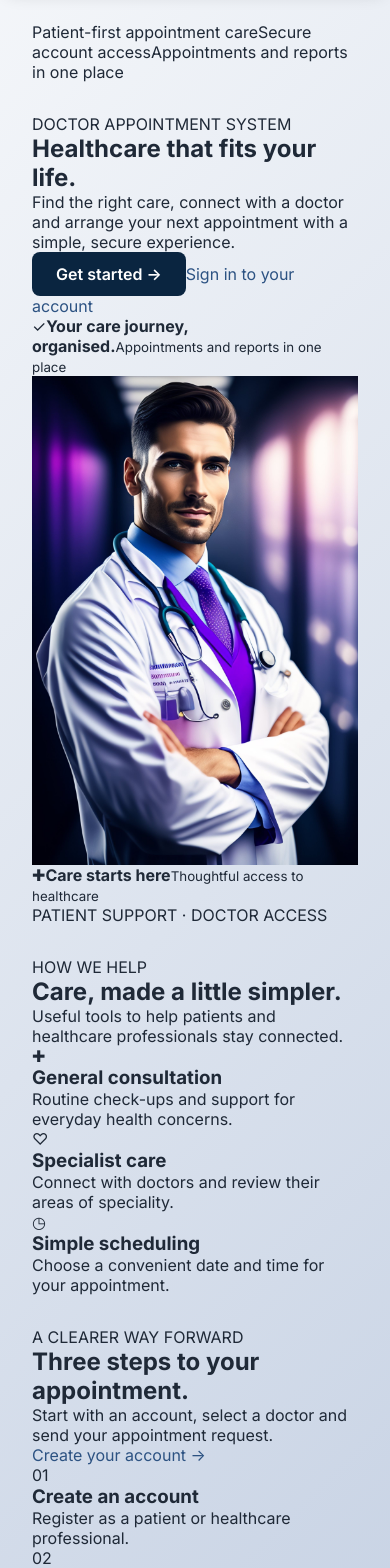
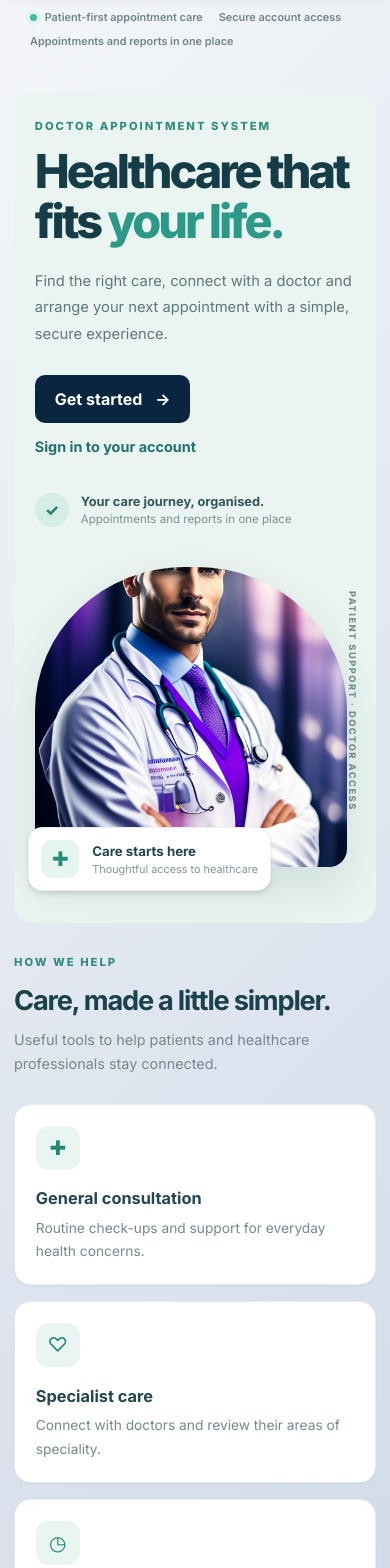
Before and after one commit to ishanshdubey-builds/doctor-appointment-system, a React (Create React App) app in the folder frontend/frontend-ui/: page / in a window 390 px wide. Shown: the part 80-1648 px from the top of the page. Built offline with nearby package versions, Linux system fonts and the light colour scheme; no server answers.

Commit message:
Redesign public healthcare landing page

```diff
--- a/frontend/frontend-ui/src/Component/UI/Home.css
+++ b/frontend/frontend-ui/src/Component/UI/Home.css
@@ -1,231 +1,80 @@
-/* ==========================================================================
-   Home Page Styles
-   Focuses on modern grid layouts, responsive cards, and premium typography.
-   Inherits colors and glassmorphism variables from index.css.
-   ========================================================================== */
-
-/* Main wrapper with safe padding and max width */
-.home-container {
-  max-width: 1280px;
-  margin: 0 auto;
-  padding: 2rem;
-  display: flex;
-  flex-direction: column;
-  gap: 2rem;
+ .home-container { width: min(1160px, calc(100% - 48px)); margin: 0 auto; padding: 1.15rem 0 2rem; display: flex; flex-direction: column; gap: 2.8rem; }
+.home-trustbar { display: flex; justify-content: center; flex-wrap: wrap; gap: 1.2rem 2.4rem; padding: .75rem 1rem; color: #70858a; font-size: .78rem; font-weight: 600; }
+.home-trustbar span { display: inline-flex; align-items: center; gap: .48rem; }
+.trust-dot { width: 7px; height: 7px; border-radius: 50%; background: #45b8a5; box-shadow: 0 0 0 4px #e0f3ee; }
+.home-hero { display: grid; grid-template-columns: 1.02fr .98fr; align-items: center; gap: clamp(2rem, 6vw, 5.5rem); padding: clamp(2rem, 5vw, 4.5rem); overflow: hidden; border-radius: 28px; background: #eaf4f1; }
+.hero-copy { max-width: 540px; }
+.eyebrow { margin: 0 0 .9rem; color: #348c7e; font-size: .7rem; font-weight: 800; letter-spacing: .18em; }
+.hero-copy h1 { max-width: 560px; margin: 0; color: #153c47; font-size: clamp(2.5rem, 5.3vw, 4.5rem); font-weight: 800; line-height: 1.06; letter-spacing: -.065em; }
+.hero-copy h1 span { color: #2b9888; }
+.hero-description { max-width: 480px; margin: 1.35rem 0 1.7rem; color: #5e777d; font-size: 1.03rem; line-height: 1.8; }
+.hero-actions { display: flex; align-items: center; flex-wrap: wrap; gap: 1.2rem; }
+.btn { display: inline-flex; align-items: center; justify-content: center; gap: .8rem; padding: .9rem 1.25rem; border-radius: 10px; font-weight: 700; }
+.text-action { color: #246f70; font-size: .9rem; font-weight: 700; }
+.text-action:hover { color: #1d4f59; }
+.hero-assurance { display: flex; align-items: center; gap: .75rem; margin-top: 2.4rem; }
+.assurance-icon { display: grid; width: 34px; height: 34px; place-items: center; border-radius: 50%; background: #d4eee5; color: #25846f; font-weight: 800; }
+.hero-assurance strong, .hero-assurance small, .hero-note strong, .hero-note small { display: block; }
+.hero-assurance strong { color: #34565d; font-size: .8rem; }
+.hero-assurance small { margin-top: .2rem; color: #799095; font-size: .72rem; }
+.hero-visual { position: relative; max-width: 475px; margin: 0 auto; padding: 0 1.3rem 1.5rem 0; }
+.hero-image-frame { overflow: hidden; height: clamp(300px, 36vw, 440px); border-radius: 48% 48% 18px 18px; background: #d3e6df; box-shadow: 0 20px 45px rgba(30, 76, 77, .13); }
+.modern-img { display: block; width: 100%; height: 100%; object-fit: cover; object-position: center; }
+.hero-note { position: absolute; left: -2.1rem; bottom: 0; display: flex; align-items: center; gap: .8rem; padding: 1rem 1.15rem; border: 1px solid #e8efed; border-radius: 14px; background: #fff; box-shadow: var(--shadow-md); }
+.note-icon { display: grid; width: 38px; height: 38px; place-items: center; border-radius: 11px; background: #e6f5f0; color: #258e7b; font-size: 1.25rem; }
+.hero-note strong { color: #23464e; font-size: .83rem; }
+.hero-note small { margin-top: .2rem; color: #819397; font-size: .68rem; }
+.hero-side-label { position: absolute; right: -.35rem; top: 1.5rem; writing-mode: vertical-rl; color: #74908e; font-size: .58rem; font-weight: 800; letter-spacing: .16em; }
+.home-section { display: flex; flex-direction: column; gap: 1.5rem; }
+.section-heading { display: flex; justify-content: space-between; align-items: end; gap: 2rem; }
+.section-heading h2, .process-intro h2 { margin: 0; color: #1a414c; font-size: clamp(1.7rem, 3vw, 2.4rem); letter-spacing: -.045em; }
+.section-heading > p { max-width: 360px; margin: 0 0 .2rem; color: #74888d; font-size: .9rem; line-height: 1.7; }
+.service-grid { display: grid; grid-template-columns: repeat(3, 1fr); gap: 1rem; }
+.service-card { padding: 1.65rem; border: 1px solid #e2ece9; border-radius: 16px; background: #fff; box-shadow: var(--shadow-sm); transition: transform .2s ease, box-shadow .2s ease; }
+.service-card:hover { transform: translateY(-3px); box-shadow: var(--shadow-md); }
+.service-icon { display: grid; width: 44px; height: 44px; place-items: center; border-radius: 13px; background: #e9f5f1; color: #248574; font-size: 1.25rem; }
+.service-card h3 { margin: 1.15rem 0 .55rem; color: #244650; font-size: 1.02rem; }
+.service-card p { margin: 0; color: #75898d; font-size: .86rem; line-height: 1.7; }
+.home-process { display: grid; grid-template-columns: .8fr 1.2fr; gap: clamp(2rem, 6vw, 5rem); padding: clamp(1.7rem, 4vw, 3rem); border-radius: 20px; background: #143e4a; color: #fff; }
+.process-intro .eyebrow { color: #80cdbb; }
+.process-intro h2 { max-width: 340px; color: #fff; }
+.process-intro > p:not(.eyebrow) { max-width: 340px; margin: 1rem 0 1.2rem; color: #b8d0d0; font-size: .9rem; line-height: 1.7; }
+.process-intro .text-action { color: #8be0c7; }
+.process-steps { display: flex; flex-direction: column; }
+.process-step { display: flex; gap: 1.1rem; padding: 1.1rem 0; border-bottom: 1px solid rgba(255,255,255,.13); }
+.process-step:last-child { border-bottom: 0; }
+.process-step > span { color: #83d2be; font-size: .82rem; font-weight: 800; letter-spacing: .08em; }
+.process-step h3 { margin: 0 0 .35rem; color: #fff; font-size: .98rem; }
+.process-step p { margin: 0; color: #afc8c8; font-size: .82rem; line-height: 1.6; }
+.home-footer { display: grid; grid-template-columns: 1fr auto; gap: .6rem 2rem; padding: 1.5rem 0 .5rem; border-top: 1px solid #e2ece9; }
+.home-footer strong, .home-footer span { display: block; }
+.home-footer strong { color: #254852; font-family: 'Manrope', sans-serif; font-size: .92rem; }
+.home-footer span, .home-footer small { color: #84969a; font-size: .72rem; }
+.home-footer span { margin-top: .28rem; }
+.footer-links { display: flex; align-items: center; gap: 1.2rem; font-size: .8rem; font-weight: 700; }
+.home-footer small { grid-column: 1 / -1; }
+@media (max-width: 800px) {
+  .home-hero { grid-template-columns: 1fr; }
+  .hero-copy { max-width: none; }
+  .hero-visual { width: min(100%, 440px); margin-top: .5rem; }
+  .hero-note { left: -1rem; }
+  .section-heading { align-items: start; flex-direction: column; gap: .7rem; }
+  .home-process { grid-template-columns: 1fr; gap: 1.5rem; }
 }
-
-/* Hero / Banner Area styling */
-.banner {
-  text-align: center;
-  padding: 4rem 2rem;
-  background: linear-gradient(135deg, var(--color-primary), var(--color-primary-light));
-  color: white;
-  border-radius: var(--radius-lg);
-  box-shadow: var(--shadow-lg);
-  border: none; /* override glassmorphism border if necessary */
+@media (max-width: 600px) {
+  .home-container { width: min(100% - 28px, 1160px); gap: 2rem; padding-top: .5rem; }
+  .home-trustbar { justify-content: flex-start; gap: .6rem 1rem; font-size: .68rem; }
+  .home-hero { padding: 1.7rem 1.3rem 2rem; border-radius: 20px; gap: 2rem; }
+  .hero-copy h1 { font-size: clamp(2.45rem, 12vw, 3.5rem); }
+  .hero-description { font-size: .92rem; }
+  .hero-actions { align-items: flex-start; flex-direction: column; gap: .9rem; }
+  .hero-visual { padding-right: .5rem; }
+  .hero-image-frame { height: 300px; }
+  .hero-note { left: -.4rem; padding: .75rem; }
+  .hero-side-label { right: -.15rem; }
+  .service-grid { grid-template-columns: 1fr; }
+  .service-card { padding: 1.3rem; }
+  .home-process { padding: 1.6rem 1.25rem; }
+  .home-footer { grid-template-columns: 1fr; }
+  .footer-links { margin: .3rem 0; }
 }
-
-.banner-title {
-  font-size: 3rem;
-  font-weight: 800;
-  margin-bottom: 1rem;
-  letter-spacing: -1px;
-}
-
-.banner-subtitle {
-  font-size: 1.25rem;
-  font-weight: 300;
-  opacity: 0.9;
-}
-
-/* General Content Card styling */
-.content-card {
-  padding: 2rem;
-  transition: transform var(--transition-normal);
-}
-
-.content-card:hover {
-  transform: translateY(-5px);
-}
-
-.content-card h2 {
-  color: var(--color-primary);
-  font-size: 1.75rem;
-  margin-bottom: 1.5rem;
-  position: relative;
-  display: inline-block;
-}
-
-/* Subtle underline accent for headers */
-.content-card h2::after {
-  content: '';
-  position: absolute;
-  left: 0;
-  bottom: -0.5rem;
-  width: 40px;
-  height: 4px;
-  background-color: var(--color-secondary);
-  border-radius: var(--radius-full);
-}
-
-.content-card p {
-  color: var(--text-muted);
-  line-height: 1.7;
-  margin-bottom: 1rem;
-}
-
-/* Grid layout for splitting content on desktop */
-.home-grid {
-  display: grid;
-  grid-template-columns: 1fr;
-  gap: 2rem;
-}
-
-/* Switch to two columns on larger screens */
-@media (min-width: 900px) {
-  .home-grid {
-    grid-template-columns: 1fr 1fr;
-  }
-}
-
-/* Flex columns for nesting */
-.grid-col-left, .grid-col-right {
-  display: flex;
-  flex-direction: column;
-  gap: 2rem;
-}
-
-/* Styled Lists for modern checklist looks */
-.styled-list {
-  list-style: none;
-  padding: 0;
-  margin: 1.5rem 0;
-}
-
-.styled-list li {
-  position: relative;
-  padding-left: 2rem;
-  margin-bottom: 1rem;
-  color: var(--text-dark);
-  line-height: 1.5;
-}
-
-/* Custom checkmark list item */
-.styled-list li::before {
-  content: '✓';
-  position: absolute;
-  left: 0;
-  top: 0;
-  color: var(--color-success);
-  font-weight: bold;
-  font-size: 1.2rem;
-}
-
-.compact-list li {
-  margin-bottom: 0.75rem;
-}
-
-/* Styled ordered list for steps */
-.styled-ordered-list {
-  padding-left: 1.5rem;
-  color: var(--text-dark);
-}
-
-.styled-ordered-list li {
-  margin-bottom: 1rem;
-  line-height: 1.6;
-}
-
-/* Doctor / Innovation section specific styling */
-.doctor-card {
-  display: flex;
-  flex-direction: column;
-  gap: 1.5rem;
-}
-
-.image-wrapper {
-  overflow: hidden;
-  border-radius: var(--radius);
-  box-shadow: var(--shadow-sm);
-}
-
-.modern-img {
-  width: 100%;
-  height: auto;
-  display: block;
-  transition: transform 0.5s ease;
-}
-
-.modern-img:hover {
-  transform: scale(1.05);
-}
-
-.learn-more-container {
-  margin-top: 1.5rem;
-}
-
-.btn {
-  display: inline-block;
-  padding: 0.75rem 1.5rem;
-  border-radius: var(--radius);
-  font-weight: 600;
-  text-align: center;
-  transition: all var(--transition-fast);
-  border: none;
-  cursor: pointer;
-}
-
-/* Process Guides styling */
-.process-guides {
-  display: flex;
-  flex-direction: column;
-  gap: 2rem;
-}
-
-.step-grid {
-  display: grid;
-  grid-template-columns: repeat(auto-fit, minmax(200px, 1fr));
-  gap: 1.5rem;
-  margin-top: 2rem;
-}
-
-.step-item {
-  background: rgba(255, 255, 255, 0.5);
-  padding: 1.5rem;
-  border-radius: var(--radius);
-  box-shadow: var(--shadow-sm);
-  position: relative;
-  text-align: center;
-  transition: background var(--transition-fast);
-}
-
-.step-item:hover {
-  background: rgba(255, 255, 255, 0.8);
-}
-
-.step-number {
-  position: absolute;
-  top: -15px;
-  left: 50%;
-  transform: translateX(-50%);
-  background: var(--color-secondary-dark);
-  color: white;
-  width: 30px;
-  height: 30px;
-  display: flex;
-  justify-content: center;
-  align-items: center;
-  border-radius: 50%;
-  font-weight: bold;
-  box-shadow: var(--shadow-sm);
-}
-
-.step-item h4 {
-  margin: 1.5rem 0 0.5rem;
-  color: var(--color-primary);
-}
-
-.step-item p {
-  font-size: 0.9rem;
-  margin: 0;
-}
```
